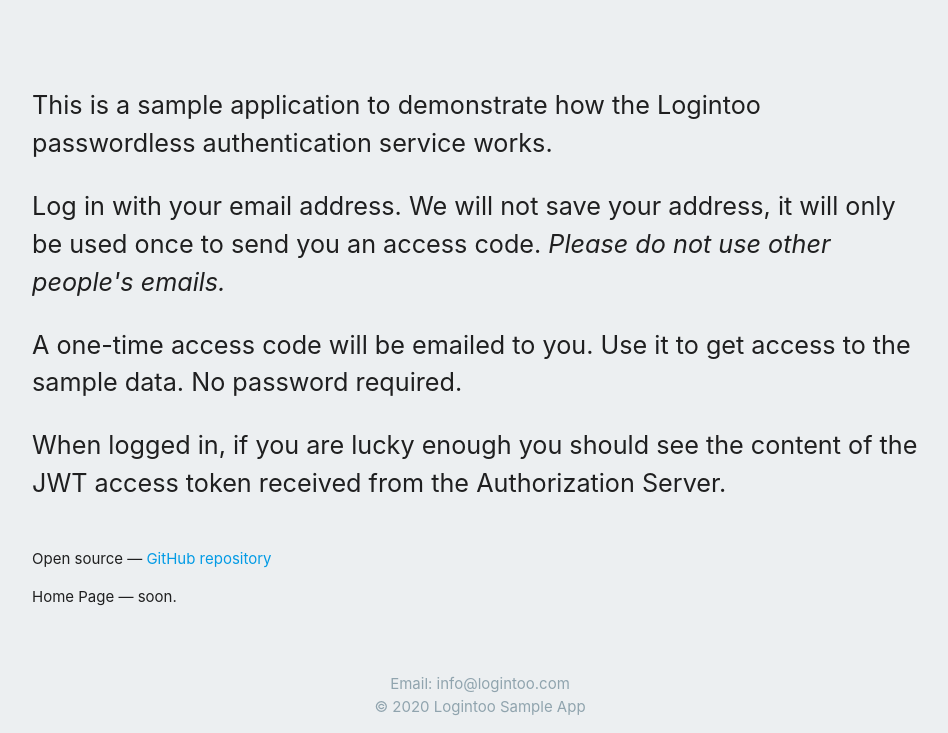
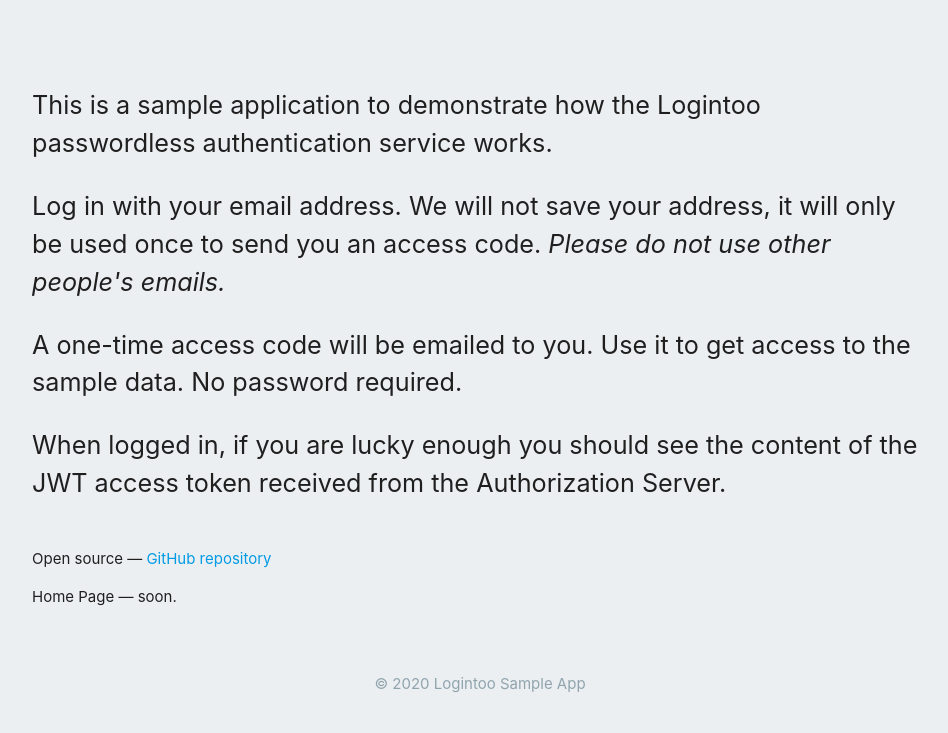
Before and after one commit to logintoo/logintoo-sample-app, a plain HTML site: page html/index.html in a window 1280 px wide. Shown: the part 233-966 px from the top of the page, without its empty margins (160-1108 px from the left). After the commit the page ends 944 px from the top, so only its background shows below. Drawn offline with nearby package versions, Linux system fonts and the light colour scheme.

Commit message:
README changes

```diff
--- a/html/index.html
+++ b/html/index.html
@@ -36,7 +36,7 @@
   <script defer src="https://cdnjs.cloudflare.com/ajax/libs/materialize/1.0.0/js/materialize.min.js" integrity="sha256-U/cHDMTIHCeMcvehBv1xQ052bPSbJtbuiw4QA9cTKz0=" crossorigin="anonymous"></script>
 
 
-  <script defer src="/js/config.ae17cc88ef7ff0f3f511b7fc558e42178bf8697db7df14f22aa918d0bdbc1432.js" integrity="sha256-rhfMiO9/8PP1Ebf8VY5CF4v4aX233xTyKqkY0L28FDI="></script>
+  <script defer src="/js/config.js"></script>
 
 
 
@@ -185,7 +185,6 @@
 
 <footer class="blue-grey-text text-lighten-2 center-align section">
   <div class="container">
-    Email: <a href="&#109;&#97;ilto&#58;info&commat;log&#105;&#110;too&period;com" class="blue-grey-text text-lighten-2">info&commat;log&#105;&#110;too&period;com</a><br>
     &copy; 2020 Logintoo Sample App
   </div>
 </footer>
```
Also changed, not shown: README.md.
